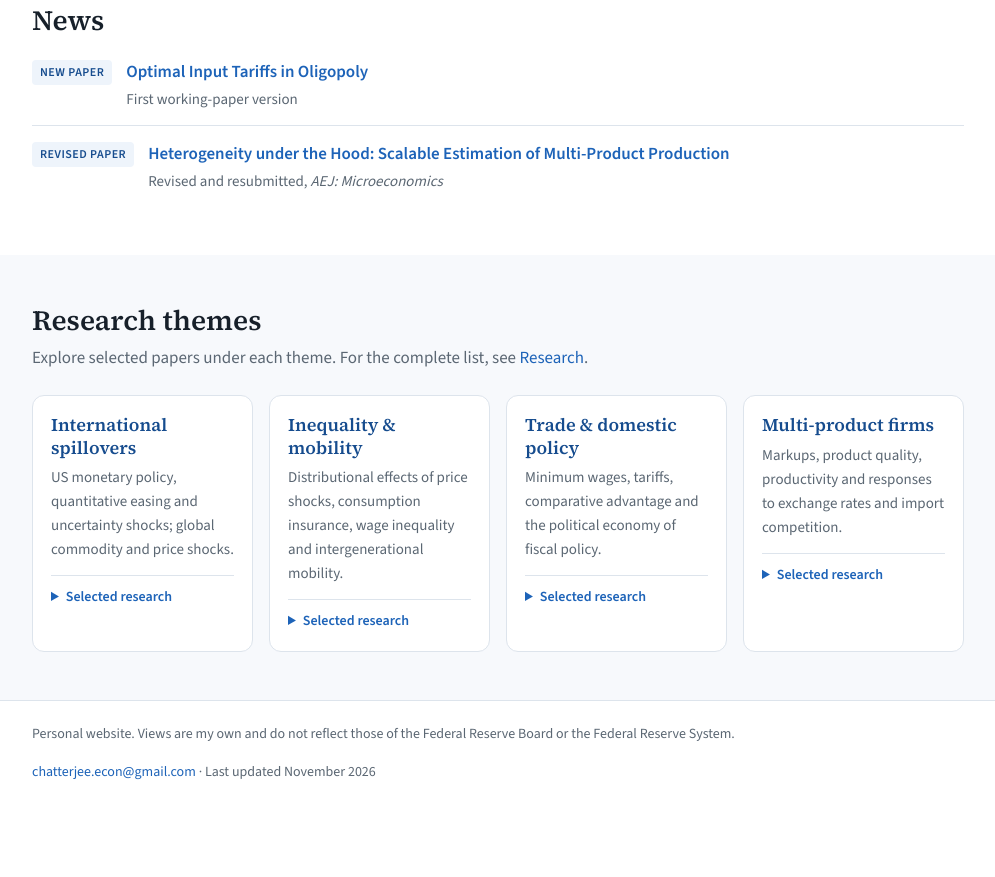
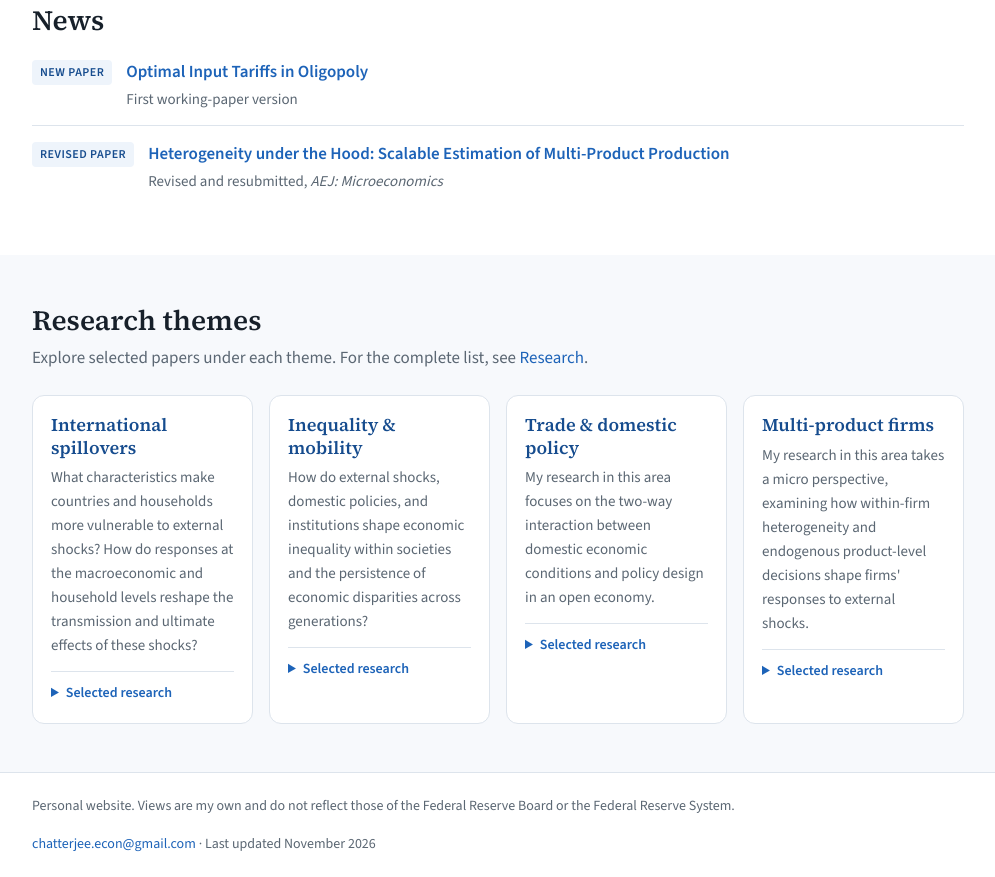
Before and after one commit to arpitac-econ/arpitac-econ.github.io, a plain HTML site: page index.html in a window 1280 px wide. Shown: the part 781-1658 px from the top of the page, without its empty margins (142-1137 px from the left). Before the commit the page ends 1586 px from the top, so only its background shows below. Drawn offline with nearby package versions, Linux system fonts and the light colour scheme.

Commit message:
Add files via upload

```diff
--- a/index.html
+++ b/index.html
@@ -179,7 +179,7 @@
     <div class="cards">
       <div class="card">
         <h3>International spillovers</h3>
-        <p>US monetary policy, quantitative easing and uncertainty shocks; global commodity and price shocks.</p>
+        <p>What characteristics make countries and households more vulnerable to external shocks? How do responses at the macroeconomic and household levels reshape the transmission and ultimate effects of these shocks?</p>
         <details class="theme-papers">
           <summary>Selected research</summary>
           <ul>
@@ -190,7 +190,7 @@
       </div>
       <div class="card">
         <h3>Inequality &amp; mobility</h3>
-        <p>Distributional effects of price shocks, consumption insurance, wage inequality and intergenerational mobility.</p>
+        <p>How do external shocks, domestic policies, and institutions shape economic inequality within societies and the persistence of economic disparities across generations?</p>
         <details class="theme-papers">
           <summary>Selected research</summary>
           <ul>
@@ -201,7 +201,7 @@
       </div>
       <div class="card">
         <h3>Trade &amp; domestic policy</h3>
-        <p>Minimum wages, tariffs, comparative advantage and the political economy of fiscal policy.</p>
+        <p>My research in this area focuses on the two-way interaction between domestic economic conditions and policy design in an open economy.</p>
         <details class="theme-papers">
           <summary>Selected research</summary>
           <ul>
@@ -212,7 +212,7 @@
       </div>
       <div class="card">
         <h3>Multi-product firms</h3>
-        <p>Markups, product quality, productivity and responses to exchange rates and import competition.</p>
+        <p>My research in this area takes a micro perspective, examining how within-firm heterogeneity and endogenous product-level decisions shape firms' responses to external shocks.</p>
         <details class="theme-papers">
           <summary>Selected research</summary>
           <ul>
```
